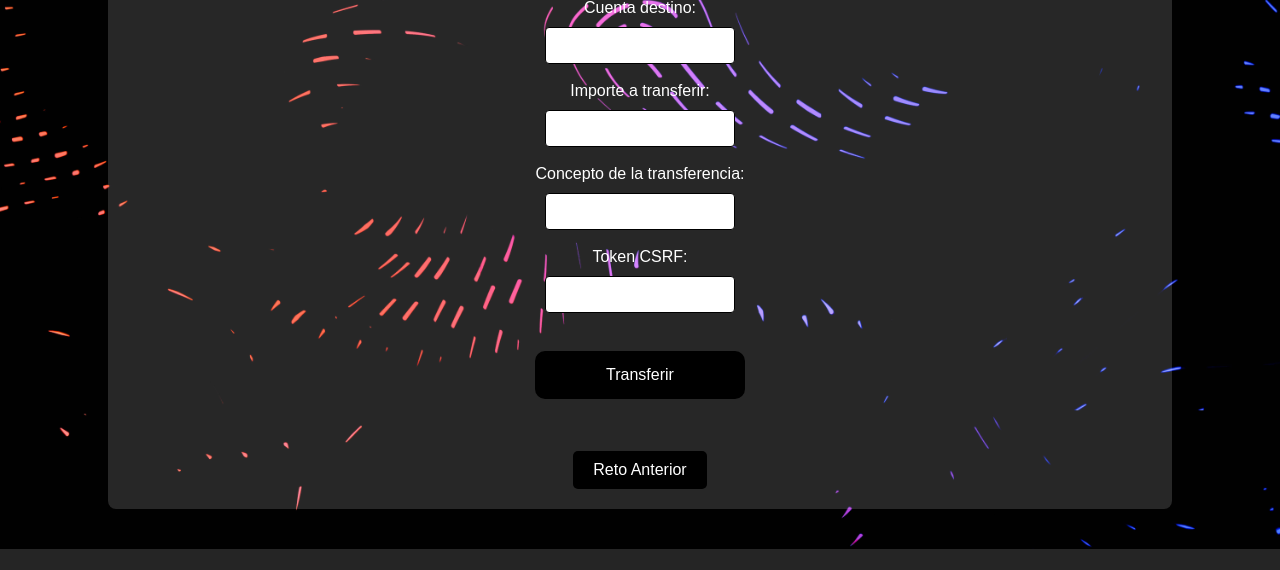
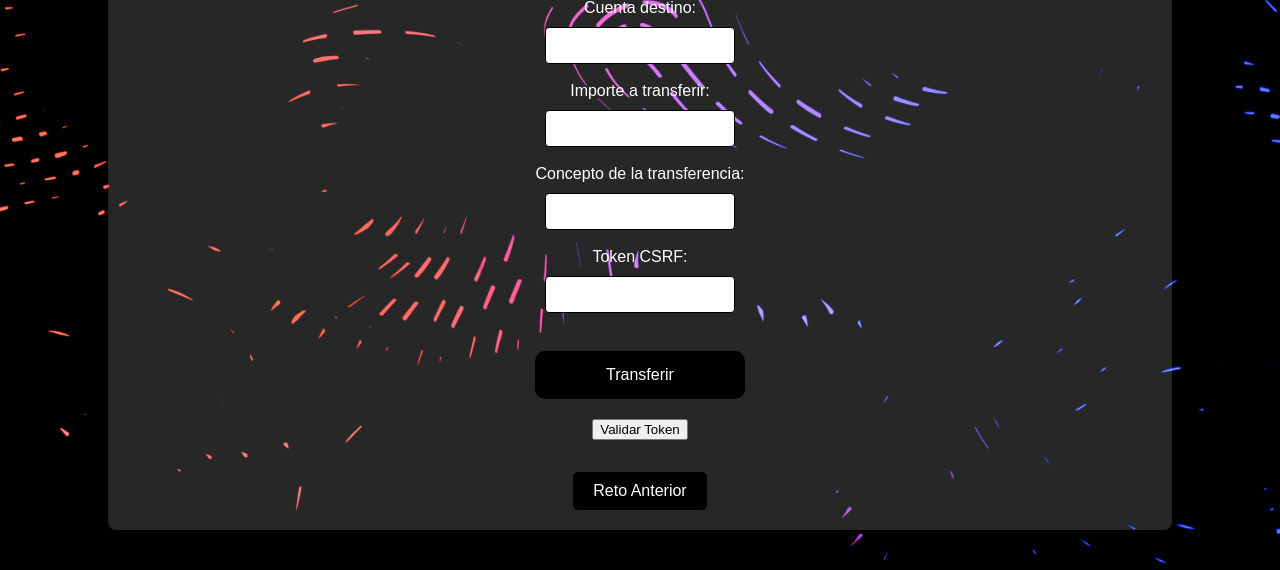
Before and after one commit to LadyMael/TFM, a Flask app: template TFM_CTF_FINAL/templates/reto14.html in a window 1280 px wide. Shown: the part 443-1013 px from the top of the page. Before the commit the page ends 992 px from the top, so only its background shows below. Run offline with Flask 3, Linux system fonts and the light colour scheme; the template is opened without the code that fills it, so the values that code supplies are empty.

Commit message:
Revision

```diff
--- a/TFM_CTF_FINAL/app.py
+++ b/TFM_CTF_FINAL/app.py
@@ -652,7 +652,7 @@
 
     concepto = session.get('last_concept', '')
 
-    return render_template('reto14.html', mensaje=mensaje, csrf_token=session.get('csrf_token'), concepto=concepto, reto_superado=reto_superado, saldo=saldo_destino)
+    return render_template('reto14.html_', mensaje=mensaje, csrf_token=session.get('csrf_token'), concepto=concepto, reto_superado=reto_superado, saldo=saldo_destino)
 
 # RETO FINAL SQLi + XSS + CSRF
 
--- a/TFM_CTF_FINAL/templates/reto14.html
+++ b/TFM_CTF_FINAL/templates/reto14.html
@@ -46,6 +46,8 @@
             <input type="submit" value="Transferir" class="button">
         </form>
 
+        <button id="validarTokenButton">Validar Token</button>
+
         <p>{{ concepto|safe }}</p>
 
         <section>
@@ -60,7 +62,12 @@
             {% endif %}
         </section>
     </main>
+
     <script>
+        document.getElementById('validarTokenButton').addEventListener('click', function() {
+            alert("No se pudo validar el token con id=hiddenCsrfToken");
+        });
+
         document.querySelector('form').addEventListener('submit', function(e) {
             let csrfToken = "{{ csrf_token }}";
             let input = document.createElement('input');
@@ -71,4 +78,5 @@
         });
     </script>
 </body>
+
 </html>
```
Lines whose indentation alone changed are shown as unchanged.
